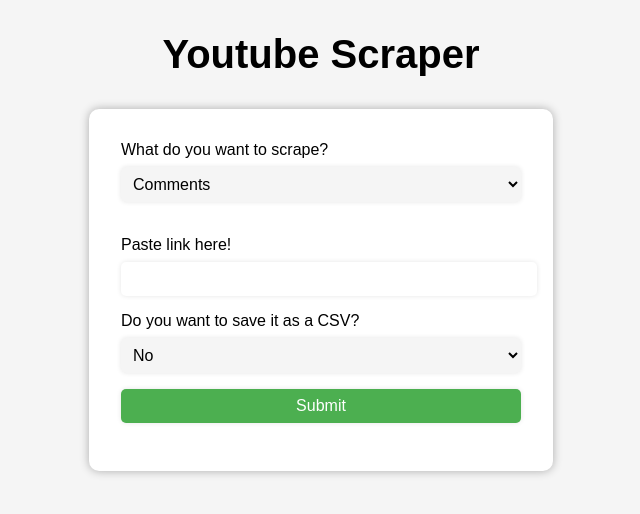
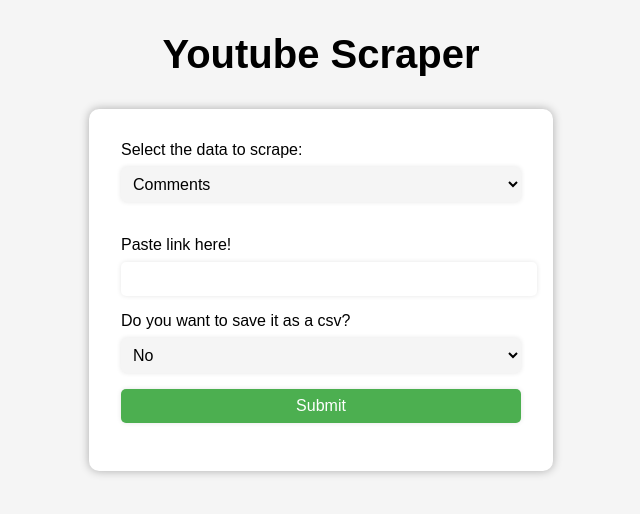
Before and after one commit to onkar3210/Youtube_Scraper, a Flask app: page / in a window 1280 px wide. Shown: the top 514 px of the page, without its empty margins (319-959 px from the left). Run offline with Flask 3, Linux system fonts and the light colour scheme.

Commit message:
Update index.html

```diff
--- a/templates/index.html
+++ b/templates/index.html
@@ -10,15 +10,15 @@
     <h1>Youtube Scraper</h1>
     <div>
         <form action="/scrapper" method="post">
-            <label for="question">What do you want to scrape?</label>
+            <label for="question">Select the data to scrape:</label>
             <select name="question" id="question">
                 <option value="Comments">Comments</option>
-                <option value="Video Stats">Video Stats</option>
-                <option value="Channel Stats">Channel Stats</option>
+                <option value="Video Stats">Video Statistics</option>
+                <option value="Channel Stats">Channel Statistics</option>
             </select><br>
             <label for="link">Paste link here!</label>
             <input type="text" id="link" name="link">
-            <label for="csv">Do you want to save it as a CSV?</label>
+            <label for="csv">Do you want to save it as a csv?</label>
             <select name="csv" id="csv">
                 <option value="No">No</option>
                 <option value="Yes">Yes</option>
```
